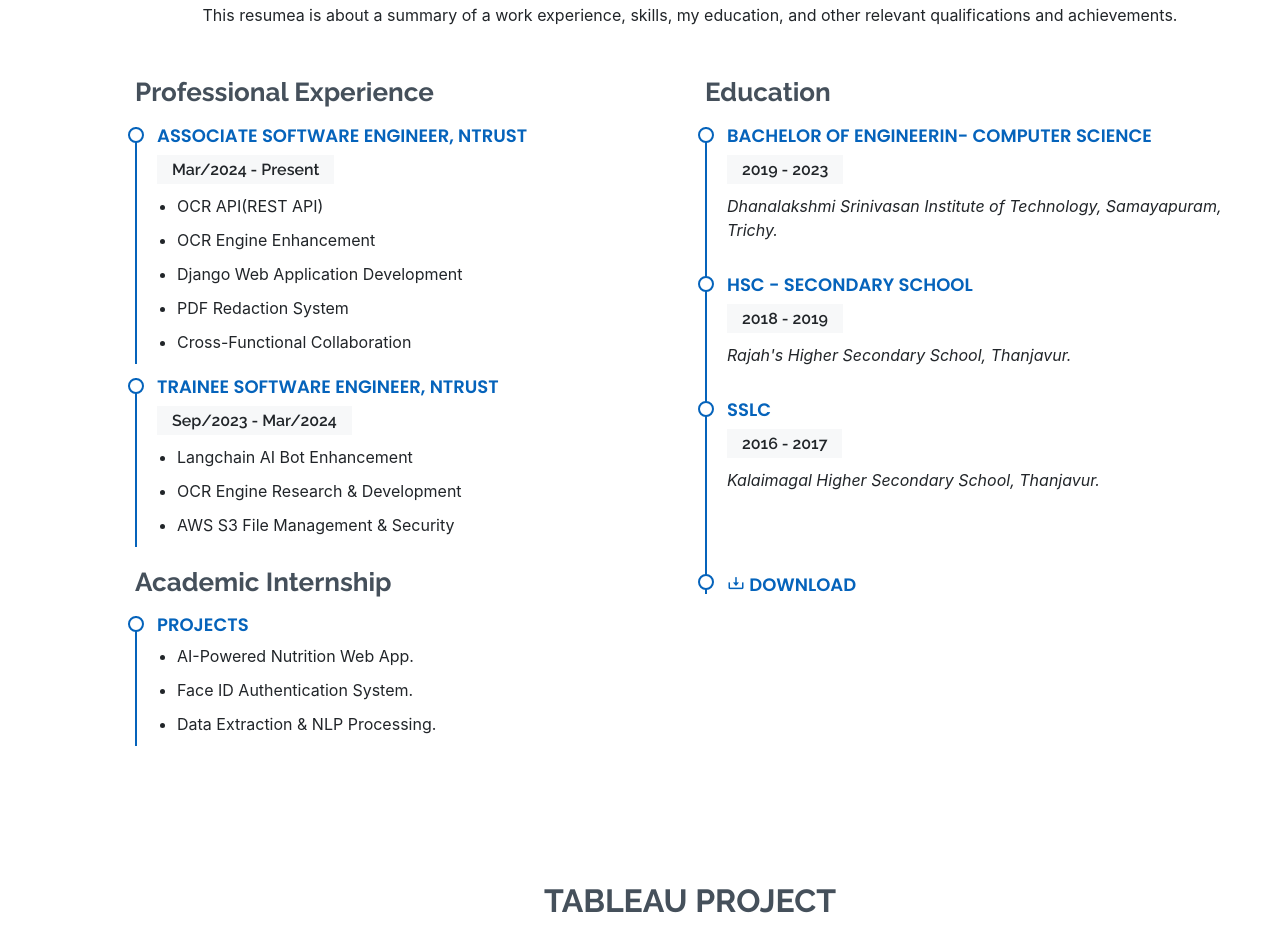
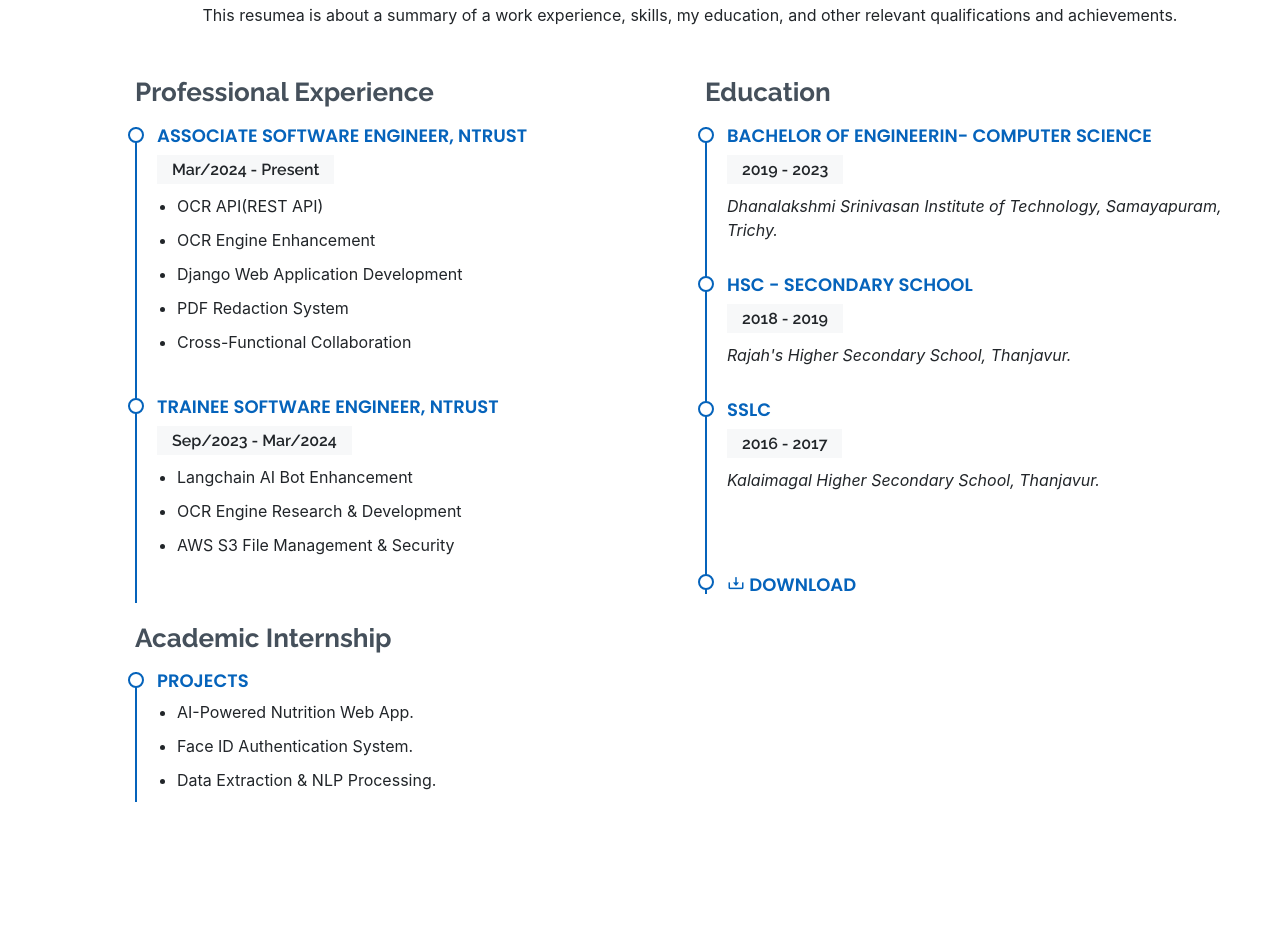
Before and after one commit to DSsathish/Portfolio_SK, a plain HTML site: page index.html in a window 1280 px wide. Shown: the part 1979-2906 px from the top of the page. Drawn offline with Linux system fonts and the light colour scheme.

Commit message:
Update index.html
resumea section update

```diff
--- a/index.html
+++ b/index.html
@@ -192,7 +192,7 @@
         <div class="row">
           <div class="col-lg-6">
             <h3 class="resume-title">Professional Experience</h3>
-            <div class="resume-item pb-0">
+            <div class="resume-item">
               <h4>Associate Software Engineer, Ntrust</h4>
               <h5>Mar/2024 - Present</h5>
 <!--               <p><em> </em></p> -->
@@ -204,7 +204,7 @@
                 <li>Cross-Functional Collaboration</li>
               </ul>
             </div>
-            <div class="resume-item pb-0">
+            <div class="resume-item">
               <h4>Trainee Software Engineer, Ntrust</h4>
               <h5>Sep/2023 - Mar/2024</h5>
 <!--               <p><em> </em></p> -->
```
